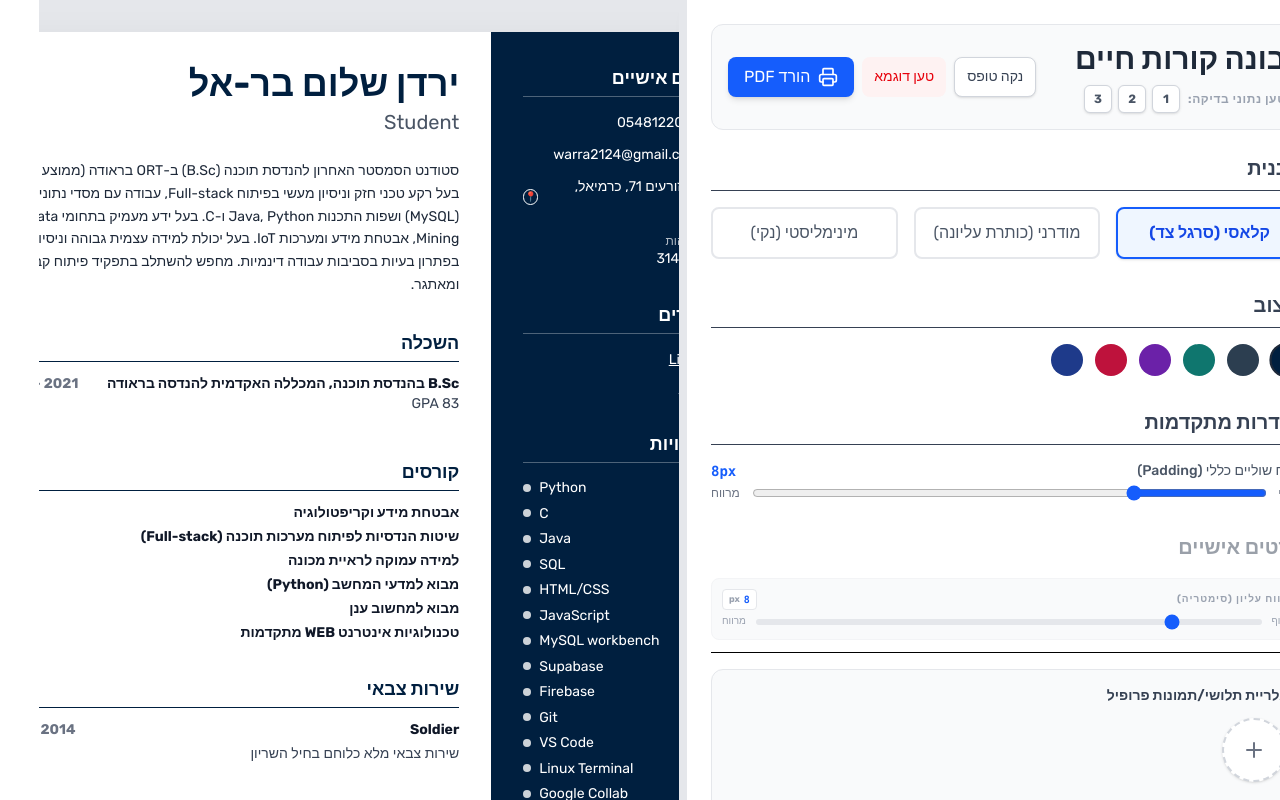
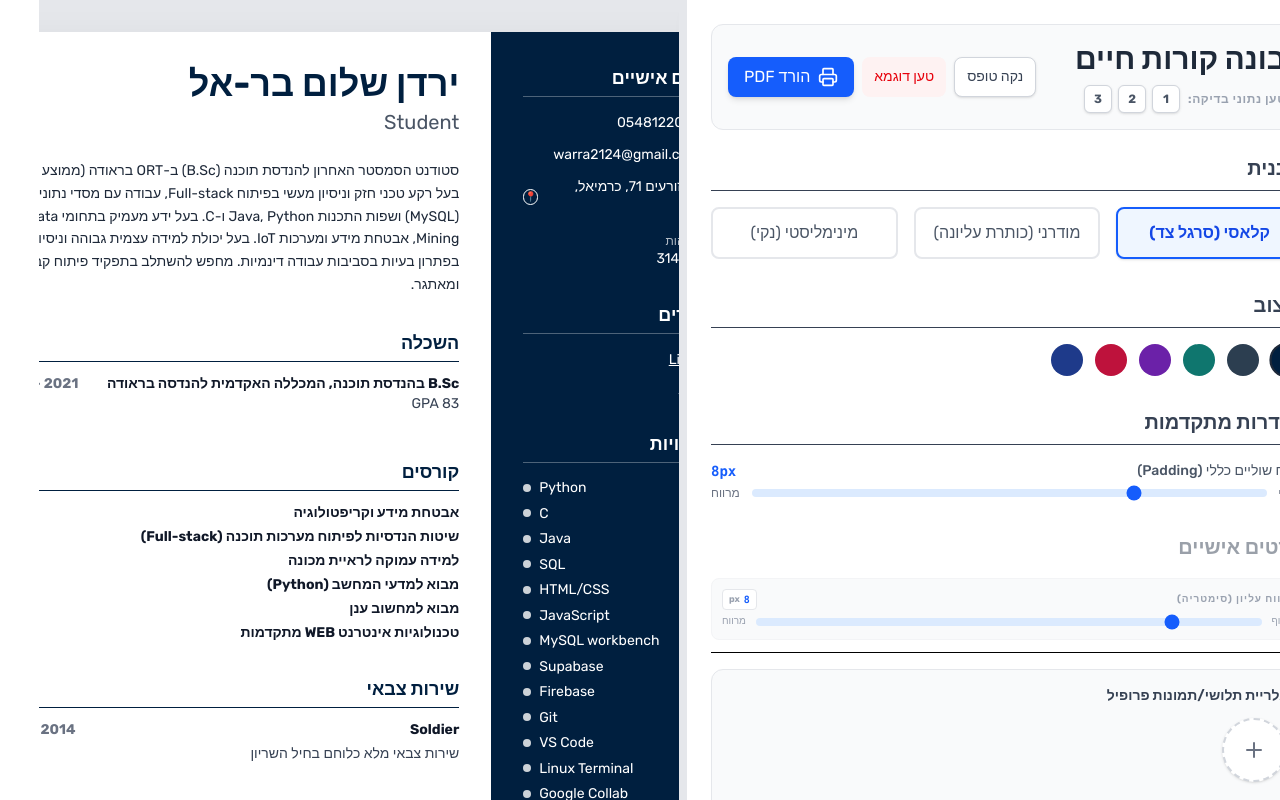
Before and after one commit to dsaadss/resume-builder-free, a React (Vite) app: page / in a window 1280 px wide. Built offline with nearby package versions, Linux system fonts and the light colour scheme.

Commit message:
Improve slider visibility and interactivity

```diff
--- a/src/App.tsx
+++ b/src/App.tsx
@@ -128,7 +128,7 @@ const FormSectionHeader = ({
             type="range" min="0" max="48"
             value={currentPadding}
             onChange={(e) => setValue(`settings.sectionPadding.${sectionId}`, parseInt(e.target.value))}
-            className="flex-1 accent-blue-600 cursor-pointer h-1.5 bg-gray-200 rounded-full appearance-none"
+            className="flex-1 accent-blue-600 cursor-pointer h-2 bg-blue-100 rounded-full appearance-none hover:bg-blue-200 transition-colors"
           />
           <span className="text-[10px] text-gray-400 font-medium whitespace-nowrap">מרווח</span>
         </div>
@@ -294,7 +294,7 @@ export default function App() {
                     type="range" min="0" max="32"
                     value={resumeData.settings.padding}
                     onChange={(e) => setValue('settings.padding', parseInt(e.target.value))}
-                    className="flex-1 accent-blue-600 cursor-pointer"
+                    className="flex-1 accent-blue-600 cursor-pointer h-2 bg-blue-100 rounded-full appearance-none hover:bg-blue-200 transition-colors"
                   />
                   <span className="text-xs text-gray-500 font-medium whitespace-nowrap">מרווח</span>
                 </div>
@@ -398,7 +398,7 @@ export default function App() {
                             );
                             setValue('personal.profileImages', newImages);
                           }}
-                          className="flex-1 cursor-ew-resize accent-blue-600"
+                          className="flex-1 cursor-ew-resize accent-blue-600 h-2 bg-blue-100 rounded-full appearance-none hover:bg-blue-200 transition-colors"
                         />
                         <input
                           type="number" min="0" max="100"
@@ -425,7 +425,7 @@ export default function App() {
                             );
                             setValue('personal.profileImages', newImages);
                           }}
-                          className="flex-1 cursor-ew-resize accent-blue-600"
+                          className="flex-1 cursor-ew-resize accent-blue-600 h-2 bg-blue-100 rounded-full appearance-none hover:bg-blue-200 transition-colors"
                         />
                         <input
                           type="number" min="0" max="100"
@@ -452,7 +452,7 @@ export default function App() {
                             );
                             setValue('personal.profileImages', newImages);
                           }}
-                          className="flex-1 cursor-ew-resize accent-blue-600"
+                          className="flex-1 cursor-ew-resize accent-blue-600 h-2 bg-blue-100 rounded-full appearance-none hover:bg-blue-200 transition-colors"
                         />
                         <input
                           type="number" min="-180" max="180"
@@ -479,7 +479,7 @@ export default function App() {
                             );
                             setValue('personal.profileImages', newImages);
                           }}
-                          className="flex-1 cursor-ew-resize accent-blue-600"
+                          className="flex-1 cursor-ew-resize accent-blue-600 h-2 bg-blue-100 rounded-full appearance-none hover:bg-blue-200 transition-colors"
                         />
                         <input
                           type="number" min="10" max="400"
```
